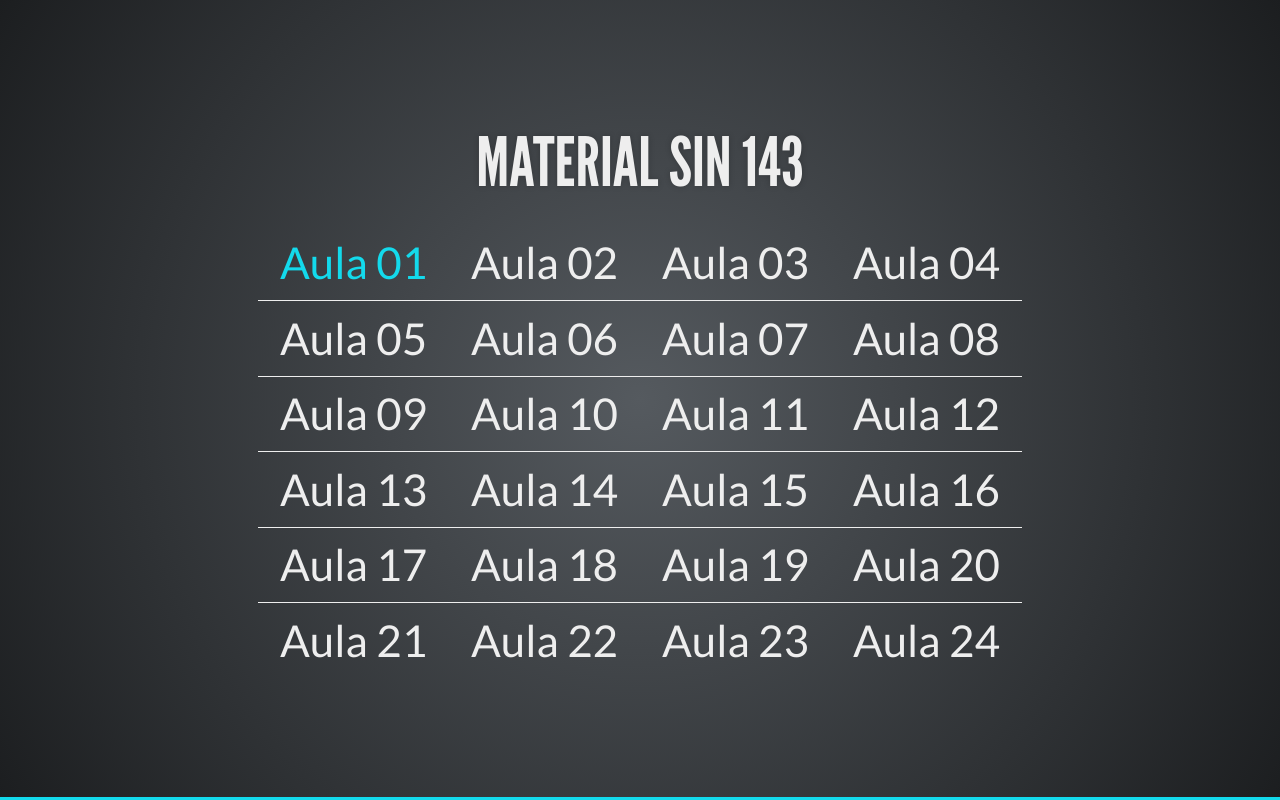
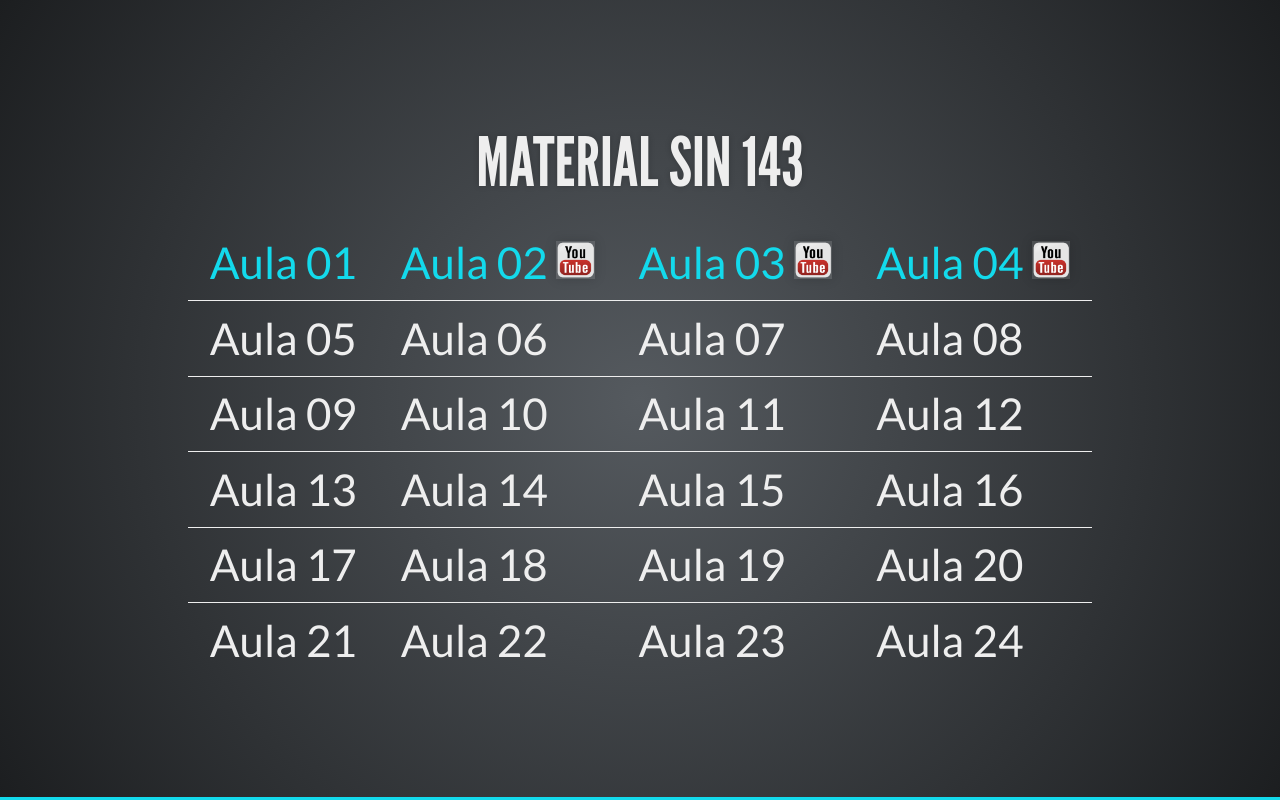
Before and after one commit to clausiusreis/SIN143, a plain HTML site: page index.html in a window 1280 px wide. Drawn offline with Linux system fonts and the light colour scheme.

Commit message:
Add files via upload

```diff
--- a/index.html
+++ b/index.html
@@ -45,10 +45,27 @@
 					<h3>Material SIN 143</h3>
 					<table>
                         <tr>
-                            <td><a href="aula01.html">Aula 01</a></td>
-                            <td>Aula 02</td>
-                            <td>Aula 03</td>
-                            <td>Aula 04</td>
+							<td>
+								<a href="aula01.html" target="_blank">Aula 01</a>
+							</td>
+                            <td>
+								<a href="aula02.html" target="_blank">Aula 02</a>
+								<a href="https://youtu.be/tm0k4dS2NQc" target="_blank">
+									<img src="images/youtube.png" style="width:35px; border:0px; margin:0px; padding:0px;">
+								</a>
+							</td>
+                            <td>
+								<a href="aula03.html" target="_blank">Aula 03</a>
+								<a href="https://youtu.be/HxOZQtXl7a8" target="_blank">
+									<img src="images/youtube.png" style="width:35px; border:0px; margin:0px; padding:0px;">
+								</a>
+							</td>
+                            <td>
+								<a href="aula04.html" target="_blank">Aula 04</a>
+								<a href="https://youtu.be/hNk_g1R17Y0" target="_blank">
+									<img src="images/youtube.png" style="width:35px; border:0px; margin:0px; padding:0px;">
+								</a>
+							</td>
                         </tr>
                         <tr>
                             <td>Aula 05</td>
```
Also changed, not shown: images/youtube.png (added).
